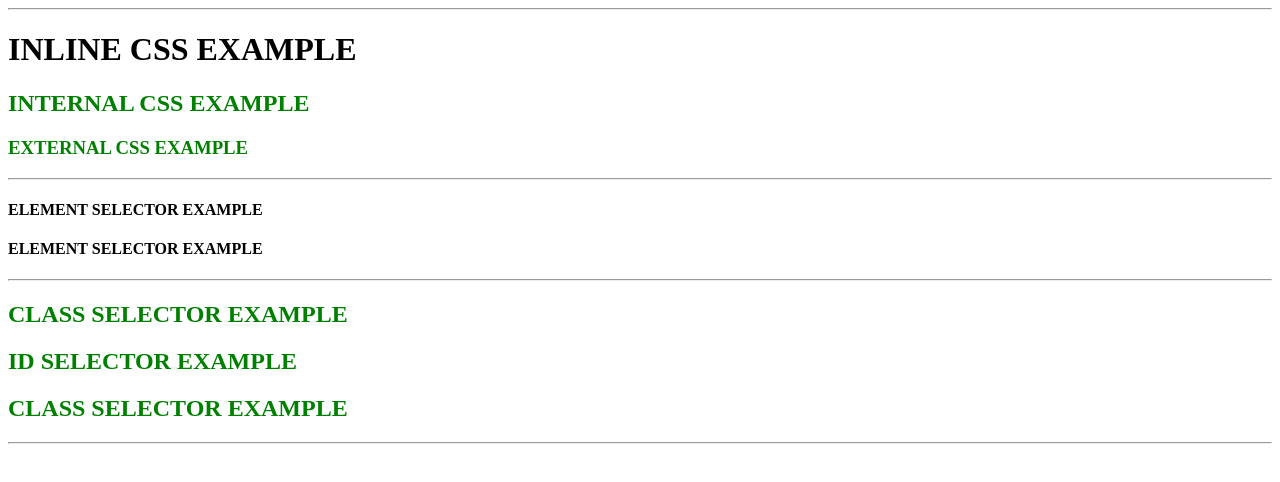
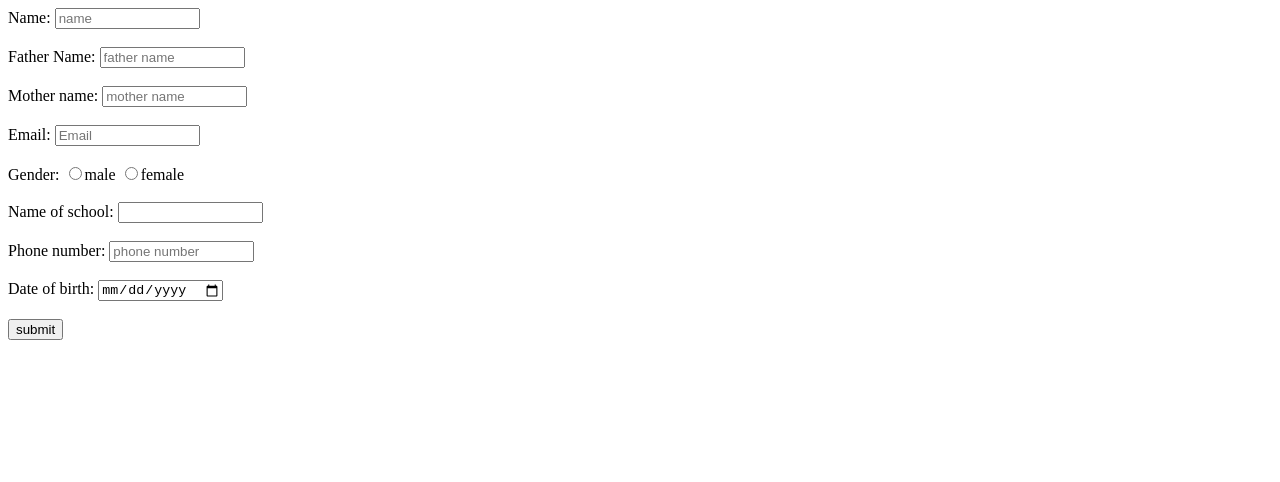
Before and after one commit to PRINCEKUMARPRINCE9183/CSS-styling, a plain HTML site: page index.html in a window 1280 px wide. Drawn offline with Linux system fonts and the light colour scheme.

Commit message:
initial commit

```diff
--- a/index.html
+++ b/index.html
@@ -1,32 +1,26 @@
-<!DOCTYPE html>
-<html lang="en">
+<html>
 <head>
-    <meta charset="UTF-8">
-    <meta name="viewport" content="width=device-width, initial-scale=1.0">
-    <title>Document</title>
-<style>
-    h2{color: green;}
-    </style>
-    <!--external CSS-->
-    <link rel="stylesheet" href="style.css">
+<title>HTML FORM
+</title>
 </head>
 <body>
-    <hr>
-    <!--inline CSS-->
-    <h1 style="color: black;">INLINE CSS EXAMPLE</h1>
-    <!--internal CSS-->
-    <h2>INTERNAL CSS EXAMPLE</h1>
-        <!--external CSS-->
-    <h3>EXTERNAL CSS EXAMPLE</h1>
-    <hr>
-    <!--element selector example-->
-     <h4>ELEMENT SELECTOR EXAMPLE </h4>
-     <h4>ELEMENT SELECTOR EXAMPLE</h4>
-     <hr>
-     <!--class and id selector example-->
-     <h2 class="myclass">CLASS SELECTOR EXAMPLE</h2>
-     <h2 id="myid">ID SELECTOR EXAMPLE</h2>
-     <h2 class="myclass" >CLASS SELECTOR EXAMPLE</h2>
-     <hr>
+Name:
+<input type="text" name="name" size="15" maxlength="30" placeholder="name"><br><br>
+Father Name:
+<input type="text" name="father name" size="15" maxlength="30" placeholder="father name"><br><br>
+Mother name:
+<input type="text" name="mother name" size="15" maxlength="30" placeholder="mother name"><br><br>
+Email:
+<input type="Email" name="Email" size="15" maxlength="30" placeholder="Email"><br><br>
+Gender:
+<input type="radio" name="gender" size="15" maxlength="30" value="male">male
+<input type="radio" name="gender" size="15" maxlength="30" value="female">female<br><br>
+Name of school:
+<input type="name of school" name="school name" size="15" maxlength="30" place holder="name of school"><br><br>
+Phone number:
+<input type="text" name="text" size="15" maxlength="30" placeholder="phone number"><br><br>
+Date of birth:
+<input type="date" name="date of birth" size="15" maxlength="30"><br><br>
+<input type="submit" value="submit"
 </body>
 </html>
--- a/style.css
+++ /dev/null
@@ -1,3 +0,0 @@
-h3 {
-    color: green;
-}
```
